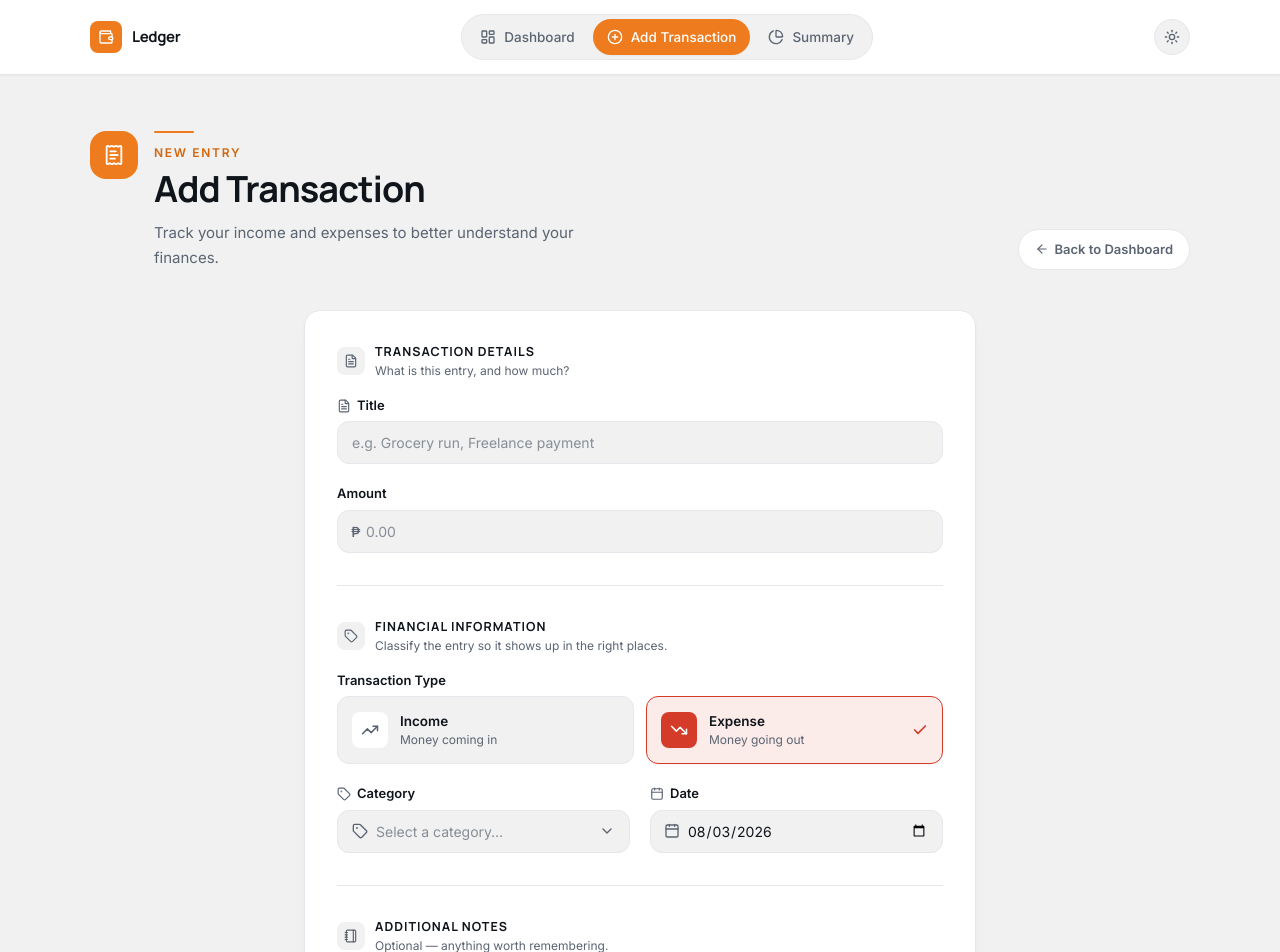
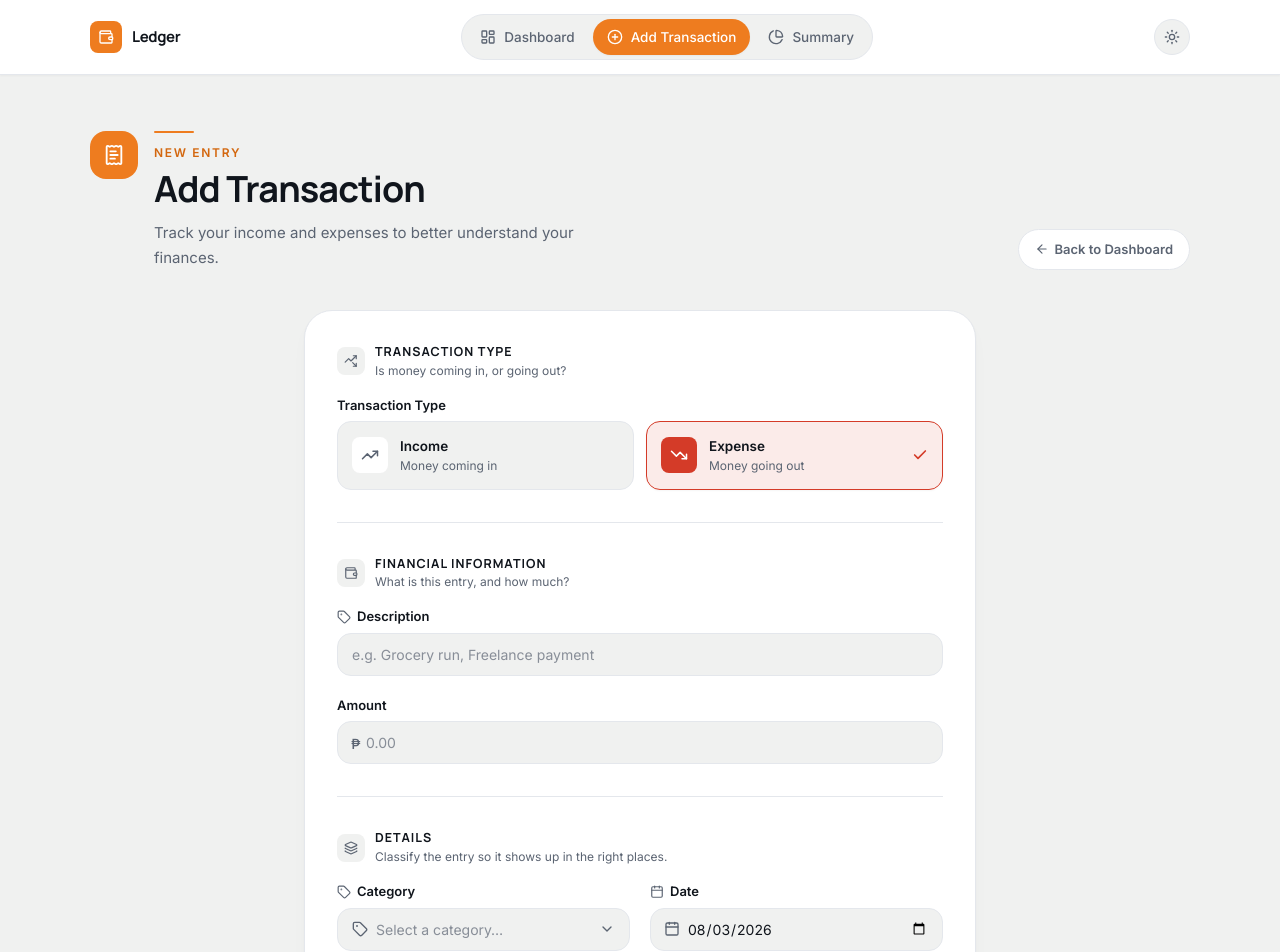
Before and after one commit to YuanG14/midterm-project-webdvt, a React (Vite) app: page /add in a window 1280 px wide. Shown: the top 952 px of the page. Built offline with nearby package versions, Linux system fonts and the light colour scheme.

Commit message:
feat: update styles in CategorySelector, TransactionForm, and TransactionTypeSelector for improved consistency and accessibility

```diff
--- a/src/components/CategorySelector.jsx
+++ b/src/components/CategorySelector.jsx
@@ -44,7 +44,7 @@ function CategorySelector({ id, value, onChange, options, placeholder = "Select
         onClick={() => setOpen((prev) => !prev)}
         aria-haspopup="listbox"
         aria-expanded={open}
-        className={`flex w-full items-center justify-between gap-2 rounded-xl border bg-[var(--color-canvas)] px-3.5 py-2.5 text-left text-[14px] transition-colors duration-200 focus:outline-none focus:ring-2 focus:ring-[var(--color-primary)]/30 ${
+        className={`flex w-full items-center justify-between gap-2 rounded-[var(--radius-control)] border bg-[var(--color-canvas)] px-3.5 py-2.5 text-left text-[14px] transition-colors duration-200 focus:outline-none focus:ring-2 focus:ring-[var(--color-primary)]/30 ${
           open ? "border-[var(--color-primary)]" : "border-[var(--color-border-soft)]"
         }`}
       >
@@ -67,7 +67,7 @@ function CategorySelector({ id, value, onChange, options, placeholder = "Select
           role="listbox"
           aria-label="Category"
           tabIndex={-1}
-          className="absolute z-10 mt-1.5 max-h-60 w-full overflow-auto rounded-xl border border-[var(--color-border-soft)] bg-[var(--color-surface)] p-1.5 shadow-[var(--shadow-card-hover)] animate-[fadeIn_0.15s_ease-out]"
+          className="absolute z-10 mt-1.5 max-h-60 w-full overflow-auto rounded-[var(--radius-control)] border border-[var(--color-border-soft)] bg-[var(--color-surface)] p-1.5 shadow-[var(--shadow-card-hover)] animate-[fadeIn_0.15s_ease-out]"
         >
           {options.map((option) => {
             const OptionIcon = getCategoryIcon(option) ?? Tag;
--- a/src/components/TransactionForm.jsx
+++ b/src/components/TransactionForm.jsx
@@ -1,7 +1,7 @@
 import { useMemo, useState } from "react";
 import { useNavigate } from "react-router-dom";
 import { useTransactions } from "../hooks/useTransactions";
-import { Calendar, FileText, Loader2, Notebook, PlusCircle, Tag } from "lucide-react";
+import { Calendar, Layers, Loader2, PlusCircle, Tag, TrendingUpDown, Wallet } from "lucide-react";
 import FormSection from "./FormSection";
 import InputField from "./InputField";
 import TransactionTypeSelector from "./TransactionTypeSelector";
@@ -63,19 +63,37 @@ function TransactionForm() {
     navigate("/");
   }
 
+  const inputClasses =
+    "w-full rounded-[var(--radius-control)] border border-[var(--color-border-soft)] bg-[var(--color-canvas)] px-3.5 py-2.5 text-[14px] text-[var(--color-ink)] placeholder:text-[var(--color-ink-soft)]/70 transition-colors duration-200 focus:outline-none focus:ring-2 focus:ring-[var(--color-primary)]/30";
+
   return (
     <div className="mx-auto max-w-2xl animate-[fadeIn_0.4s_var(--ease-premium)]">
       <form
         onSubmit={handleSubmit}
         noValidate
-        className="flex flex-col gap-8 rounded-2xl border border-[var(--color-border-soft)] bg-[var(--color-surface)] p-6 shadow-[var(--shadow-card)] sm:p-8"
+        className="flex flex-col gap-8 rounded-[var(--radius-card-lg)] border border-[var(--color-border-soft)] bg-[var(--color-surface)] p-6 shadow-[var(--shadow-card)] sm:p-8"
       >
+        {/* 1. Transaction type — sets the tone (and available categories)
+            for everything below it, so it comes first. */}
         <FormSection
-          icon={FileText}
-          title="Transaction Details"
+          icon={TrendingUpDown}
+          title="Transaction Type"
+          description="Is money coming in, or going out?"
+        >
+          <InputField label="Transaction Type" error={errors.type}>
+            <TransactionTypeSelector value={type} onChange={handleTypeChange} />
+          </InputField>
+        </FormSection>
+
+        <div className="border-t border-[var(--color-border-soft)]" />
+
+        {/* 2. Financial information — what it is, and how much. */}
+        <FormSection
+          icon={Wallet}
+          title="Financial Information"
           description="What is this entry, and how much?"
         >
-          <InputField label="Title" icon={FileText} htmlFor="title" error={errors.title}>
+          <InputField label="Description" icon={Tag} htmlFor="title" error={errors.title}>
             <input
               id="title"
               type="text"
@@ -83,7 +101,7 @@ function TransactionForm() {
               maxLength={TITLE_MAX_LENGTH}
               onChange={(event) => setTitle(event.target.value)}
               placeholder="e.g. Grocery run, Freelance payment"
-              className="w-full rounded-xl border border-[var(--color-border-soft)] bg-[var(--color-canvas)] px-3.5 py-2.5 text-[14px] text-[var(--color-ink)] placeholder:text-[var(--color-ink-soft)]/70 transition-colors duration-200 focus:outline-none focus:ring-2 focus:ring-[var(--color-primary)]/30"
+              className={inputClasses}
             />
           </InputField>
 
@@ -101,7 +119,7 @@ function TransactionForm() {
                 value={amount}
                 onChange={(event) => setAmount(event.target.value)}
                 placeholder="0.00"
-                className="w-full rounded-xl border border-[var(--color-border-soft)] bg-[var(--color-canvas)] py-2.5 pl-7 pr-3.5 text-[14px] text-[var(--color-ink)] placeholder:text-[var(--color-ink-soft)]/70 transition-colors duration-200 focus:outline-none focus:ring-2 focus:ring-[var(--color-primary)]/30"
+                className={`${inputClasses} pl-7`}
               />
             </div>
           </InputField>
@@ -109,15 +127,13 @@ function TransactionForm() {
 
         <div className="border-t border-[var(--color-border-soft)]" />
 
+        {/* 3. Category / date — classifies the entry so it shows up in the
+            right places on the Dashboard and Summary. */}
         <FormSection
-          icon={Tag}
-          title="Financial Information"
+          icon={Layers}
+          title="Details"
           description="Classify the entry so it shows up in the right places."
         >
-          <InputField label="Transaction Type" error={errors.type}>
-            <TransactionTypeSelector value={type} onChange={handleTypeChange} />
-          </InputField>
-
           <div className="grid grid-cols-1 gap-5 sm:grid-cols-2">
             <InputField label="Category" icon={Tag} htmlFor="category" error={errors.category}>
               <CategorySelector
@@ -139,19 +155,14 @@ function TransactionForm() {
                   type="date"
                   value={date}
                   onChange={(event) => setDate(event.target.value)}
-                  className="w-full rounded-xl border border-[var(--color-border-soft)] bg-[var(--color-canvas)] py-2.5 pl-9 pr-3.5 text-[14px] text-[var(--color-ink)] transition-colors duration-200 focus:outline-none focus:ring-2 focus:ring-[var(--color-primary)]/30"
+                  className={`${inputClasses} pl-9`}
                 />
               </div>
             </InputField>
           </div>
-        </FormSection>
 
-        <div className="border-t border-[var(--color-border-soft)]" />
-
-        <FormSection icon={Notebook} title="Additional Notes" description="Optional — anything worth remembering.">
           <InputField
             label="Notes (optional)"
-            icon={Notebook}
             htmlFor="notes"
             hint={`${notes.length}/${NOTES_MAX_LENGTH}`}
           >
@@ -162,11 +173,12 @@ function TransactionForm() {
               maxLength={NOTES_MAX_LENGTH}
               onChange={(event) => setNotes(event.target.value)}
               placeholder="Any extra detail worth remembering…"
-              className="w-full resize-none rounded-xl border border-[var(--color-border-soft)] bg-[var(--color-canvas)] px-3.5 py-2.5 text-[14px] text-[var(--color-ink)] placeholder:text-[var(--color-ink-soft)]/70 transition-colors duration-200 focus:outline-none focus:ring-2 focus:ring-[var(--color-primary)]/30"
+              className={`${inputClasses} resize-none`}
             />
           </InputField>
         </FormSection>
 
+        {/* 4. Primary action */}
         <div className="flex flex-col-reverse gap-3 border-t border-[var(--color-border-soft)] pt-6 sm:flex-row sm:justify-end">
           <button
             type="button"
--- a/src/components/TransactionTypeSelector.jsx
+++ b/src/components/TransactionTypeSelector.jsx
@@ -25,10 +25,10 @@ function TransactionTypeSelector({ value, onChange }) {
             role="radio"
             aria-checked={isSelected}
             onClick={() => onChange(optionValue)}
-            className={`group relative flex items-center gap-3 rounded-xl border p-3.5 text-left transition-all duration-200 active:scale-[0.98] ${
+            className={`group relative flex items-center gap-3 rounded-[var(--radius-control)] border p-3.5 text-left transition-all duration-200 active:scale-[0.98] ${
               isSelected
                 ? isIncome
-                  ? "border-[var(--color-primary)] bg-[var(--color-primary)]/10 shadow-[var(--shadow-xs)]"
+                  ? "border-[var(--color-income)] bg-[var(--color-income)]/10 shadow-[var(--shadow-xs)]"
                   : "border-[var(--color-danger)] bg-[var(--color-danger)]/10 shadow-[var(--shadow-xs)]"
                 : "border-[var(--color-border-soft)] bg-[var(--color-canvas)] hover:border-[var(--color-ink-soft)]/40 hover:-translate-y-0.5"
             }`}
@@ -37,7 +37,7 @@ function TransactionTypeSelector({ value, onChange }) {
               className={`flex h-9 w-9 shrink-0 items-center justify-center rounded-lg transition-colors duration-200 ${
                 isSelected
                   ? isIncome
-                    ? "bg-[var(--color-primary)] text-white"
+                    ? "bg-[var(--color-income)] text-white"
                     : "bg-[var(--color-danger)] text-white"
                   : "bg-[var(--color-surface)] text-[var(--color-ink-soft)]"
               }`}
@@ -53,7 +53,7 @@ function TransactionTypeSelector({ value, onChange }) {
             {isSelected && (
               <Check
                 className={`ml-auto h-4 w-4 shrink-0 ${
-                  isIncome ? "text-[var(--color-primary)]" : "text-[var(--color-danger)]"
+                  isIncome ? "text-[var(--color-income)]" : "text-[var(--color-danger)]"
                 }`}
                 strokeWidth={2.5}
               />
```
